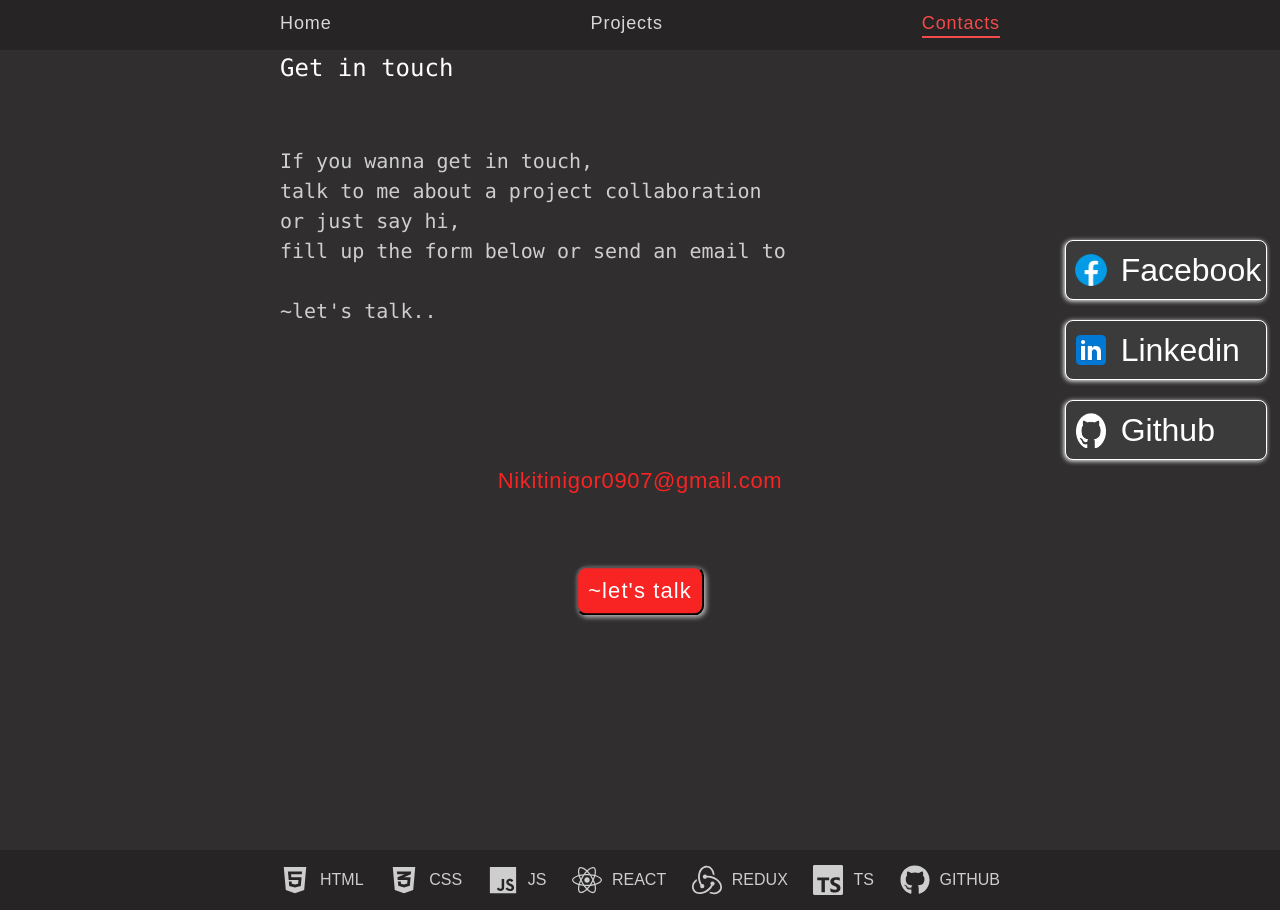
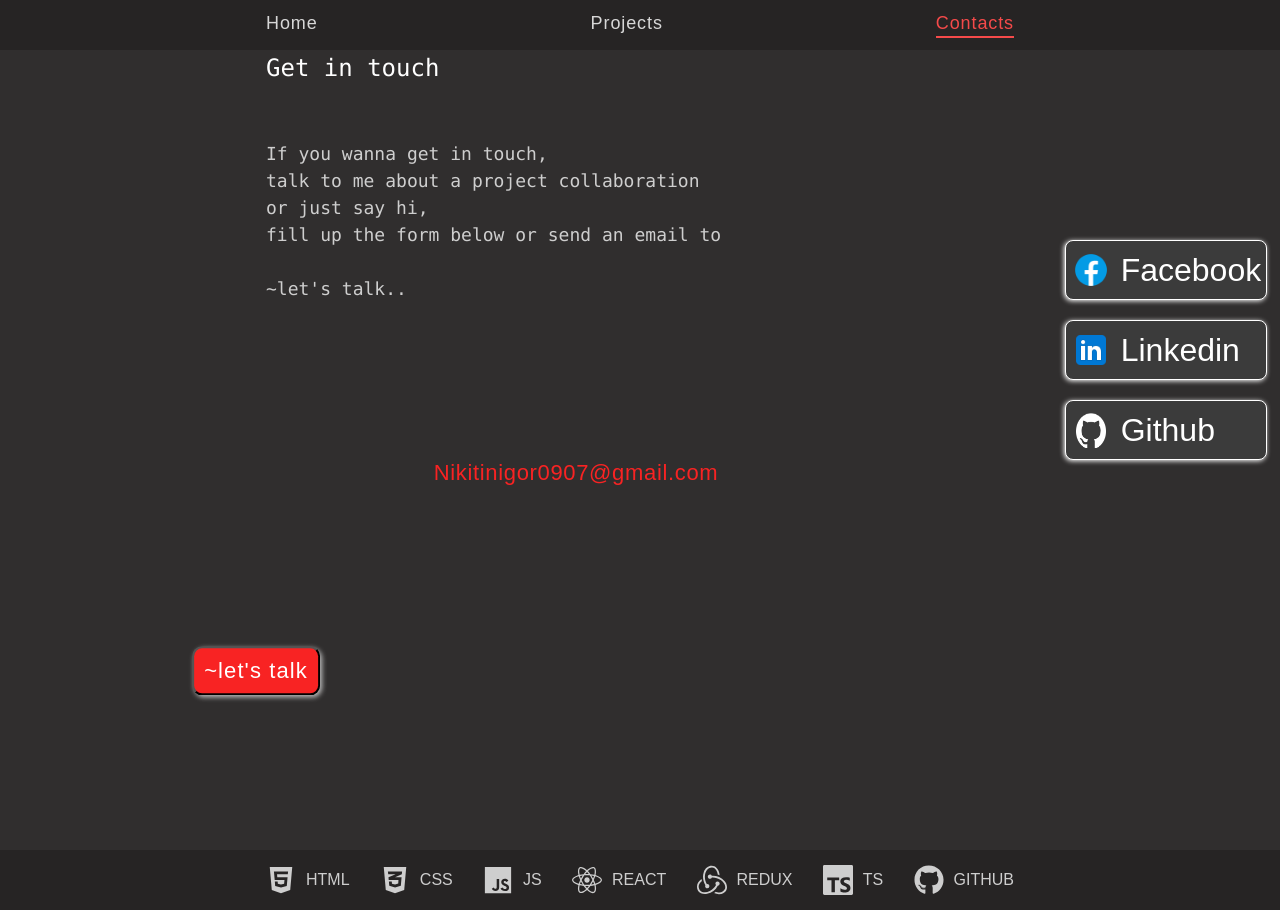
Before and after one commit to NikitinIhor/Portfolio, a React (Vite) app: page /contacts in a window 1280 px wide. Built offline with nearby package versions, Linux system fonts and the light colour scheme.

Commit message:
opdate cv

```diff
--- a/src/components/Cv/Cv.jsx
+++ b/src/components/Cv/Cv.jsx
@@ -42,7 +42,7 @@
       <a
         onClick={handleClick}
         className={css.image}
-        href="https://drive.google.com/file/d/1IR0bq9iPNein4YUDrEhNpxJTThttWp68/view?usp=sharing"
+        href="https://drive.google.com/file/d/1sL-ujmia876lQ1OJaTj-wEQsE_8fm3He/view?usp=sharing"
         target="_blank"
       >
         <img src={image} alt="my CV" />
--- a/src/components/TypingEffect/TypingEffect.module.css
+++ b/src/components/TypingEffect/TypingEffect.module.css
@@ -13,7 +13,7 @@
     font-size: 24px;
   }
   .text {
-    font-size: 20px;
+    font-size: 18px;
   }
 }
 @media (min-width: 1440px) {
--- a/src/index.css
+++ b/src/index.css
@@ -43,19 +43,17 @@
 }
 
 .container {
-  max-width: 320px;
-  padding: 0 15px;
+  max-width: 375px;
+  padding: 0 10px;
   margin: 0 auto;
 }
 @media (min-width: 768px) {
   .container {
     max-width: 768px;
-    padding: 0 24px;
   }
 }
 @media (min-width: 1440px) {
   .container {
     max-width: 1440px;
-    padding: 0 40px;
   }
 }
--- a/src/pages/Contacts/Contacts.module.css
+++ b/src/pages/Contacts/Contacts.module.css
@@ -25,8 +25,8 @@
 
 .email {
   position: absolute;
-  top: 40%;
-  left: 50%;
+  top: 42%;
+  left: 60%;
   transform: translate(-50%, -50%);
   font-size: 16px;
   letter-spacing: 0.03em;
@@ -75,8 +75,8 @@
 }
 .btn {
   position: absolute;
-  bottom: 45%;
-  left: 50%;
+  bottom: 40%;
+  left: 20%;
   transform: translate(-50%, -50%);
   background-color: rgb(248, 35, 35);
   color: white;
@@ -93,11 +93,12 @@
 }
 @media (min-width: 768px) {
   .email {
-    top: 60%;
+    top: 59%;
+    left: 45%;
     font-size: 22px;
   }
   .btn {
-    bottom: 20%;
+    bottom: 10%;
     font-size: 22px;
   }
   .socials {
@@ -111,5 +112,6 @@
   .btn {
     bottom: 15%;
     font-size: 28px;
+    /* left: 60%; */
   }
 }
```
